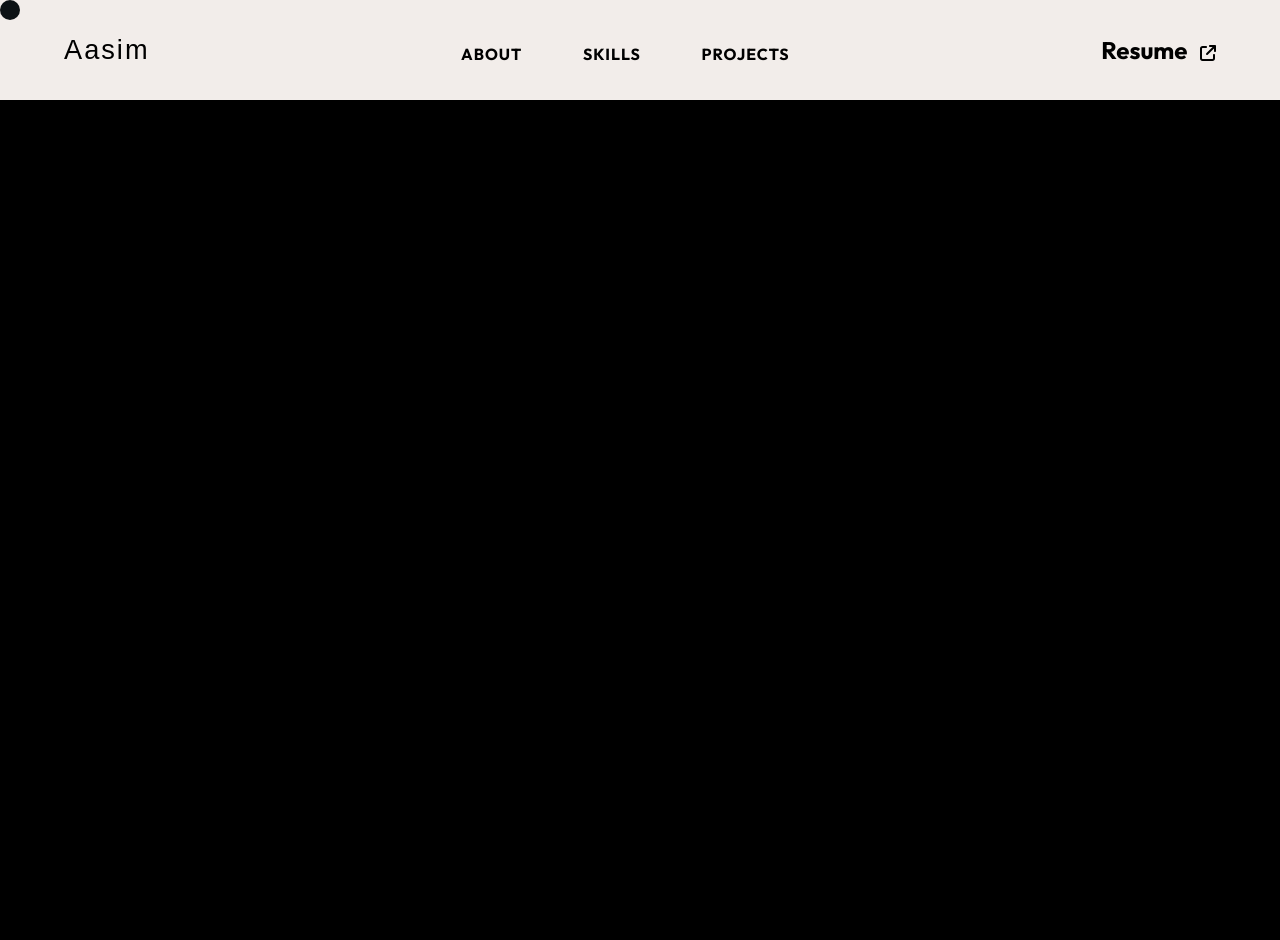
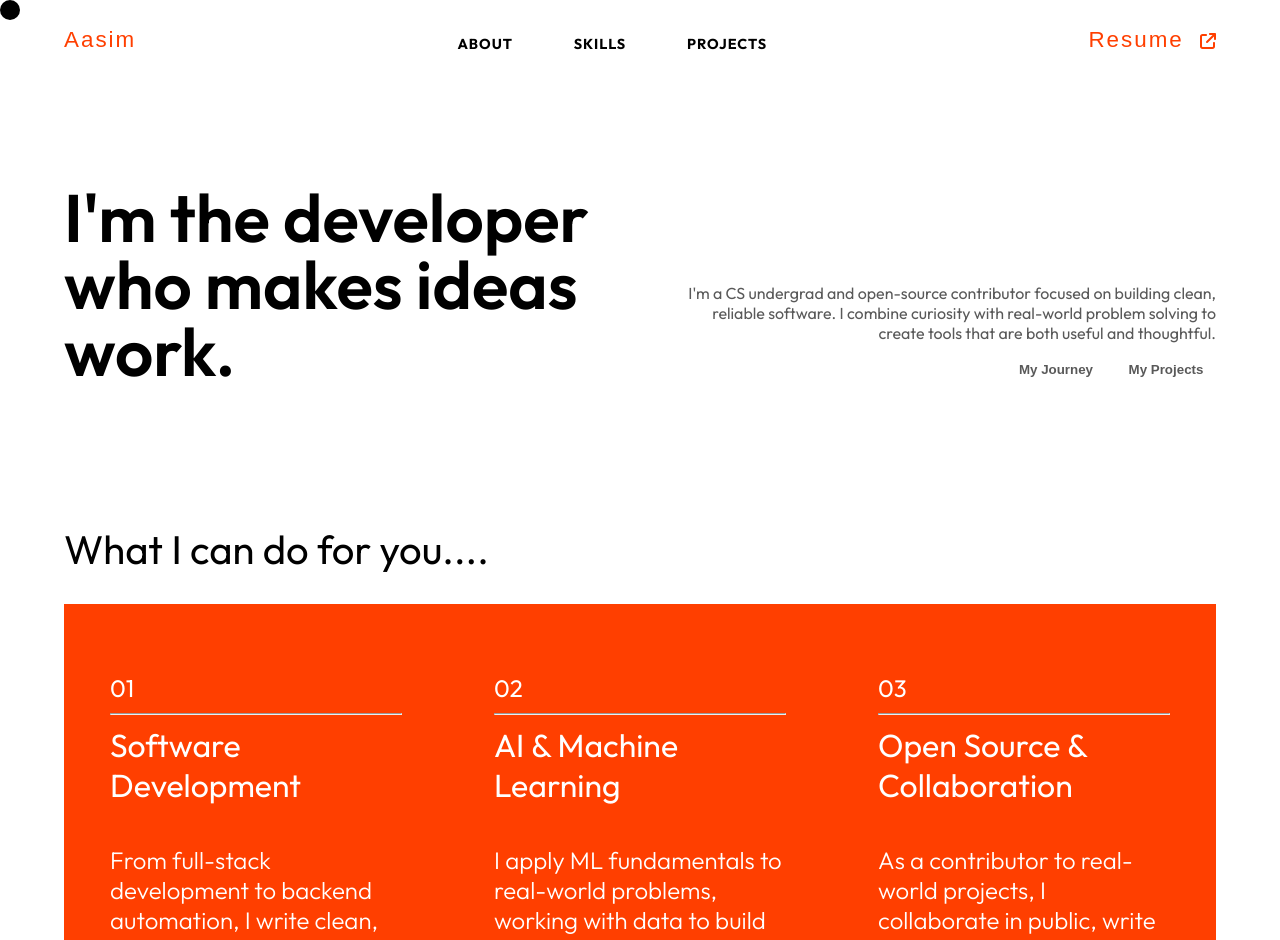
Before and after one commit to aasimkhan02/Aasim-Portfolio, a React (Vite) app: page /Aasim-Portfolio/aboutpage in a window 1280 px wide. Shown: the top 940 px of the page. Before the commit the page ends 800 px from the top, so only its background shows below. Built offline with nearby package versions, Linux system fonts and the light colour scheme; a web font is replaced by a local one.

Commit message:
Added about page

```diff
--- a/src/App.jsx
+++ b/src/App.jsx
@@ -5,7 +5,7 @@ import Navbar from "./Components/Navbar/Navbar";
 import Lenis from "@studio-freight/lenis";
 import { motion } from "framer-motion";
 import CustomCursor from "./Components/CustomCursor";
-import PersonalDetails from "./Pages/PersonalDetails/PersonalDetails";
+import AboutPage from './Pages/About/AboutPage'
 
 const App = () => {
   const [preloader, setPreloader] = useState(true);
@@ -66,7 +66,7 @@ const App = () => {
           <Navbar />
           <Routes>
             <Route path="/" element={<Home />} />
-            <Route path="/PersonalDetails" element={<PersonalDetails />} />
+            <Route path="/aboutpage" element={<AboutPage />} />
           </Routes>
         </motion.div>
       )}
--- a/src/Components/Navbar/Navbar.css
+++ b/src/Components/Navbar/Navbar.css
@@ -1,6 +1,6 @@
 .Navbar {
     width: 100%;
-    height: 100px;
+    height: 80px;
     overflow-y: hidden;
     display: flex;
     align-items: center;
@@ -10,22 +10,23 @@
     color: black;
     flex-wrap: wrap;
     margin: 0;
-    background-color: #f2edea;
+    background-color: white;
 }
 
 .logo {
     font-family: 'Tilt Warp', sans-serif;
     letter-spacing: 0.125rem;
-    font-size: 1.7rem;
+    font-size: 1.4rem;
     font-weight: 500;
     transition: transform 0.2s ease-in-out;
+    color: #FF3F00;
 }
 
 .Nav-list {
     display: flex;
     align-items: center;
     justify-content: center;
-    font-size: 1rem;
+    font-size: 0.9rem;
     font-weight: 200;
     letter-spacing: 0.0625rem;
     font-family: "Outfit", sans-serif;
@@ -33,6 +34,7 @@
     cursor: pointer;
     position: relative;
     margin-top: 0.5rem;
+    background-color: white;
 }
 
 .Nav-list h4 {
@@ -58,11 +60,12 @@
     cursor: pointer;
 }
 
-.Resume h1 {
-    font-size: 1.7rem;
+.Resume h2 {
+    font-size: 1.4rem;
     font-family: 'Tilt Warp', sans-serif;
     letter-spacing: 0.125rem;
     font-weight: 500;
+    color: #FF3F00;
 }
 
 .arrow-icon {
@@ -200,3 +203,8 @@
         width: 100%;
     }
 }
+
+.navbar-black{
+    background-color: black;
+    color: white;
+}
--- a/src/Components/Navbar/Navbar.jsx
+++ b/src/Components/Navbar/Navbar.jsx
@@ -6,6 +6,7 @@ import './Navbar.css';
 const Navbar = () => {
     const [transform, setTransform] = useState({});
     const [isMenuOpen, setIsMenuOpen] = useState(false);
+
 
     const handleMouseMove = (e, index) => {
         if (!isMenuOpen) {
@@ -35,6 +36,8 @@ const Navbar = () => {
     const closeMenu = () => {
         setIsMenuOpen(false);
     };
+
+
 
     return (
         <div className='Navbar'>
--- /dev/null
+++ b/src/Pages/About/AboutPage.css
@@ -0,0 +1,116 @@
+.AboutPage{
+    background-color: #ffffff;
+    width: 100%;
+    height: auto;
+    display: flex;
+    align-items: center;
+    justify-content: center;
+    flex-direction: column;
+    padding: 0 5%;
+}
+.About-hero{
+    display: flex;
+    flex-direction: row;
+    align-items: flex-end;
+    justify-content: center;
+    padding: 9% 0;
+}
+.About-hero h1{
+    font-size: 4.2rem;
+    width: 70%;
+    font-weight: 600;
+    line-height: 1;
+}
+.About-hero h1 span{
+    color: #FF3F00;
+}
+.About-hero h4{
+    width: 60%;
+    text-align: right;
+    font-weight: 400;
+    color: #595959;
+    font-size: 1rem;
+}
+.About-hero .about-links{
+    display: flex;
+    flex-direction: row;
+    gap: 10px;
+    align-items: flex-end;
+    justify-content: flex-end;
+    margin-top: 10px;
+}
+.About-hero h4 button{
+    background-color: transparent;
+    border: none;
+    width: 100px;
+    height: 32px;
+    border-radius: 15px;
+    transition: 0.5s ease-in-out;
+    font-weight: bold;
+    color: #595959;
+}
+.About-hero h4 button:hover{
+    background-color: #e3e3e3;
+    color: black;
+    border-radius: 15px;
+}
+.AboutPage .Can-help-with{
+    width: 100%;
+    height: auto;
+    background-color: #ffffff;
+    padding-top: 3%;
+    display: flex;
+    flex-direction: column;
+    gap: 30px;
+}
+.AboutPage .Can-help-with h1{
+    font-size: 2.5rem;
+    font-weight: 400;
+}
+.My-domains {
+    width: 100%;
+    height: 100%;
+    background-color: #FF3F00;
+    display: flex;
+    color: white;
+}
+.My-domains > div {
+    flex: 1;
+    display: flex;
+    align-items: flex-start;
+    flex-direction: column;
+    gap: 10px;
+    padding: 6% 4%;
+}
+.My-domains hr{
+    width: 100%;
+}
+.My-domains p{
+    width: 100%;
+    text-align: left;
+    font-size: 1.5rem;
+}
+.domain-heading{
+    font-size: 2rem !important;
+    width: 95%;
+    text-align: left;
+    font-weight: bold;
+}
+.My-domains h2{
+    font-size: 1.5rem;
+    margin-top: 30px;
+    font-weight: 300;
+}
+.Timeline{
+    width: 100%;
+    height: 100vh;
+    background-color: white;
+    display: flex;
+    flex-direction: column;
+    padding: 10% 0;
+}
+.Timeline h1{
+    font-size: 4rem;
+    width: 100%;
+    text-align: center;
+}
--- /dev/null
+++ b/src/Pages/About/AboutPage.jsx
@@ -0,0 +1,48 @@
+import React from 'react'
+import './AboutPage.css'
+
+const About = () => {
+    return (
+        <div className='AboutPage'>
+            <div className="About-hero">
+                <h1>I'm the developer who makes ideas work.</h1>
+                <h4>I'm a CS undergrad and open-source contributor focused on building
+                    clean, reliable software. I combine curiosity with real-world problem
+                    solving to create tools that are both useful and thoughtful. <br />
+                    <div className="about-links">
+                        <button>My Journey</button>
+                        <button>My Projects</button>
+                    </div>
+                </h4>
+            </div>
+            <div className="Can-help-with">
+                <h1>What I can do for you....</h1>
+                <div className="My-domains">
+                    <div className="Software-development">
+                        <p>01</p>
+                        <hr />
+                        <h1 className='domain-heading'>Software Development</h1>
+                        <h2>From full-stack development to backend automation, I write clean, scalable code that turns ideas into reliable digital tools.</h2>
+                    </div>
+                    <div className="Machine-learning">
+                        <p>02</p>
+                        <hr />
+                        <h1 className='domain-heading'>AI & Machine Learning</h1>
+                        <h2>I apply ML fundamentals to real-world problems, working with data to build smart, practical systems that actually make sense.</h2>
+                    </div>
+                    <div className="Open-source-collaboration">
+                        <p>03</p>
+                        <hr />
+                        <h1 className='domain-heading'>Open Source & Collaboration</h1>
+                        <h2>As a contributor to real-world projects, I collaborate in public, write maintainable code, and believe in building for the community.</h2>
+                    </div>
+                </div>
+            </div>
+            <div className="Timeline">
+                <h1>My Timeline</h1>
+            </div>
+        </div>
+    )
+}
+
+export default About
--- a/src/Pages/Home/Home.css
+++ b/src/Pages/Home/Home.css
@@ -16,10 +16,9 @@
     align-items: center;
     justify-content: center;
     color: black;
-    border-bottom: 5rem solid transparent;
     gap: 1rem;
-    background-color: #f2edea;
-    padding-top: 1%;
+    background-color: #ffffff;
+    padding-top: 2%;
 }
 .hero-marquee h1{
     font-size: 13rem;
@@ -118,11 +117,10 @@
     z-index: 2;
     width: 100%;
     height: auto;
-    background-color: #f2edea;
+    background-color: #ffffff;
     gap: 1.2rem;
-    border-bottom: 1rem solid #f2edea;
     padding: 8rem 10% 3rem 10%;
-    background-color: #f2edea;
+    background-color: #ffffff;
 }
 .About .Main-content{
     font-size: 1.8rem;
@@ -196,15 +194,14 @@
     }
 }
 .Skill{
-    background-color: #f2edea;
+    background-color: white;
     display: flex;
     align-items: flex-start;
     flex-direction: column;
     z-index: 2;
     width: 100%;
     height: auto;
-    border-bottom: 10rem solid #f2edea;
-    border-top: 5rem solid #f2edea;
+    padding: 10% 0 13% 0;
 }
 
 .Skill .Heading{
--- a/src/Pages/Home/Home.jsx
+++ b/src/Pages/Home/Home.jsx
@@ -6,6 +6,7 @@ import Marquee from "react-fast-marquee";
 import person from './../../assets/Person1.jpg'
 import Model from './../../assets/Machine learning model.jpg'
 import { useNavigate } from 'react-router-dom';
+import Profile from './../../assets/Profile.jpg'
 
 
 
@@ -68,7 +69,7 @@ const Home = () => {
                         style={{ transform: transform['Journey-link'] }}
                         onMouseMove={(e) => handleMouseMove(e, 'Journey-link')}
                         onMouseLeave={() => handleMouseRemove('Journey-link')}
-                        onClick={() => navigate('/personalDetails')}
+                        onClick={() => navigate('/aboutpage')}
                     >
                         <h2>Personal <br /> Journey</h2>
                     </button>
--- a/src/Pages/PersonalDetails/PersonalDetails.css
+++ /dev/null
@@ -1,5 +0,0 @@
-.PersonalDetails{
-    background-color: white;
-    width: 100%;
-    height: 100vh;
-}
--- a/src/Pages/PersonalDetails/PersonalDetails.jsx
+++ /dev/null
@@ -1,12 +0,0 @@
-import React from 'react'
-import './PersonalDetails.css'
-
-const PersonalDetails = () => {
-    return (
-        <div className='PersonalDetails'>
-
-        </div>
-    )
-}
-
-export default PersonalDetails
--- a/src/index.css
+++ b/src/index.css
@@ -111,7 +111,7 @@ body {
 }
 
 ::-webkit-scrollbar-track {
-  background-color: #f2edea;
+  background-color: white;
 }
 
 ::-webkit-scrollbar-thumb {
@@ -125,7 +125,7 @@ body {
 
 body {
   scrollbar-width: thin;
-  scrollbar-color: #f2edea;
+  scrollbar-color: #ffffff;
 }
 
 .custom-cursor {
```
Also changed, not shown: src/assets/Profile.jpg (added).
